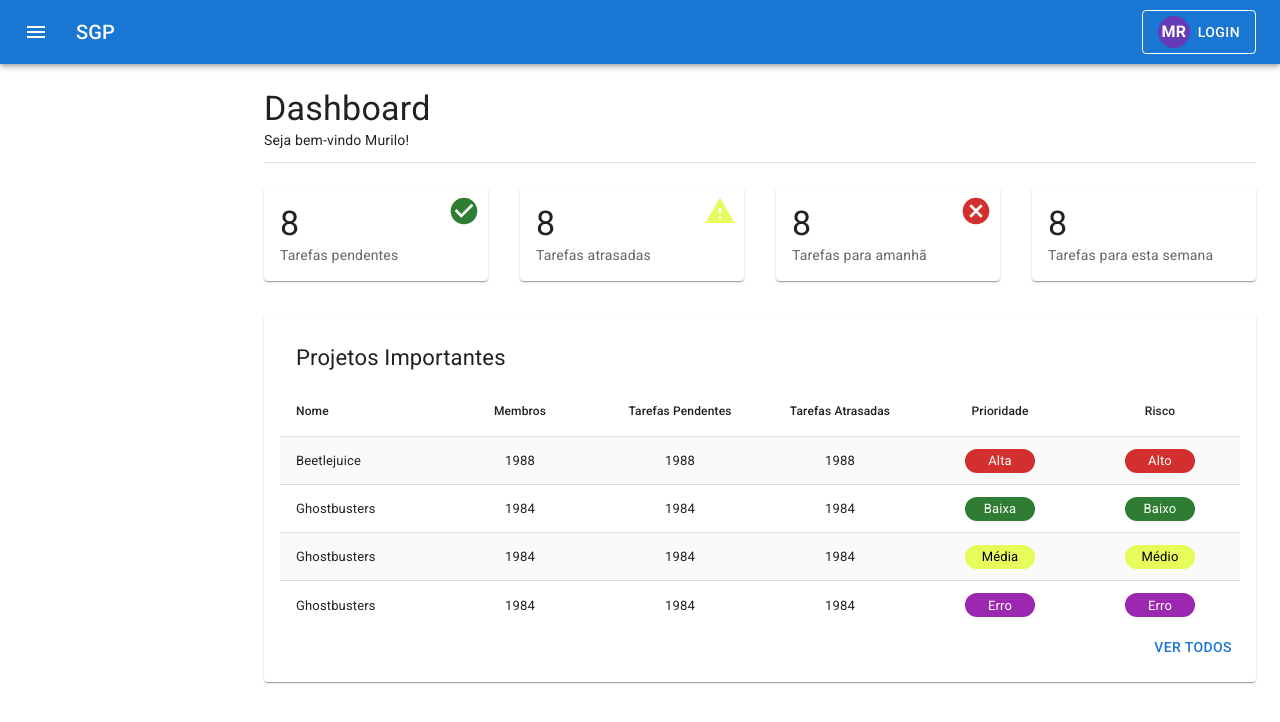
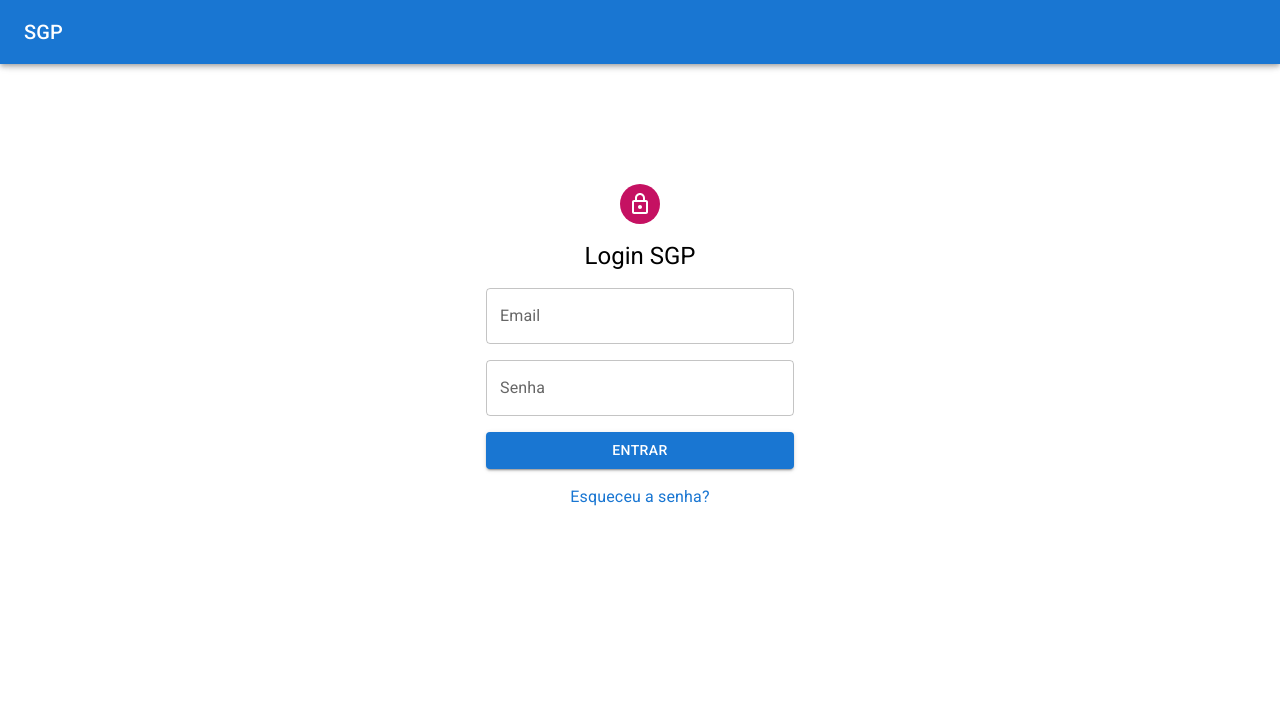
Before and after one commit to murilosr/sgp-frontend, a React (Create React App) app: page / in a window 1280 px wide. Shown: the top 722 px of the page. Built offline with nearby package versions, Linux system fonts and the light colour scheme.

Commit message:
finished dashboard screen components; finished LoginScreen; organized the loggedInTemplate for router

```diff
--- a/src/App.tsx
+++ /dev/null
@@ -1,33 +0,0 @@
-import TitleBar from 'components/TitleBar';
-import SideBar from 'components/SideBar';
-import Box from '@mui/material/Box';
-import CssBaseline from '@mui/material/CssBaseline';
-import Toolbar from '@mui/material/Toolbar';
-import Typography from '@mui/material/Typography';
-import ImportantProjectsTableWidget from 'widgets/dashboard/importantProjectsTable';
-import Divider from '@mui/material/Divider';
-import SummaryCard from 'components/SummaryCard';
-
-function App() {
-
-    return (
-        <Box sx={{ display: 'flex' }}>
-            <CssBaseline />
-            <TitleBar />
-            <SideBar />
-            <Box component="main" sx={{ width: "100%", flexGrow: 1, p: 3 }}>
-                <Toolbar />
-
-                <Typography variant='h4'>Dashboard</Typography>
-                <Typography variant='body2'>Seja bem-vindo Murilo!</Typography>
-                <Divider style={{marginTop: 12, marginBottom: 24}}/>
-
-                <SummaryCard />
-
-                <ImportantProjectsTableWidget />
-            </Box>
-        </Box>
-    );
-}
-
-export default App;
--- a/src/widgets/dashboard/importantProjectsTable.tsx
+++ b/src/components/ImportantProjectsTable/index.tsx
@@ -3,6 +3,9 @@ import DataTable from 'react-data-table-component';
 import Paper from '@mui/material/Paper';
 import Chip from '@mui/material/Chip';
 import Button from '@mui/material/Button';
+import fakeUsers from 'fakedata/users';
+import ProjectMembersAvatarRow from "components/ProjectMembersAvatarRow";
+import data from 'fakedata/importantProjectsTable';
 
 const pillStyle = {
     minWidth: "70px",
@@ -13,12 +16,14 @@ const columns = [
     {
         name: 'Nome',
         selector: (row : any) => row.title,
-        sortable: true,
         grow: 1
     },
     {
         name: 'Membros',
-        selector: (row : any) => row.year,
+        // selector: (row : any) => fakeUsers,
+        cell: (row : any) => {
+            return <ProjectMembersAvatarRow data={fakeUsers} maxDisplay={3} />
+        },
         center: true
     },
     {
@@ -67,34 +72,7 @@ const columns = [
     }
 ];
 
-const data = [
-    {
-        id: 1,
-        title: 'Beetlejuice',
-        year: '1988',
-        priority : "high"
-    },
-    {
-        id: 2,
-        title: 'Ghostbusters',
-        year: '1984',
-        priority : "low"
-    },
-    {
-        id: 3,
-        title: 'Ghostbusters',
-        year: '1984',
-        priority : "medium"
-    },
-    {
-        id: 4,
-        title: 'Ghostbusters',
-        year: '1984',
-        priority : "loww"
-    },
-]
-
-const ImportantProjectsTableWidget = () => {
+const ImportantProjectsTable = () => {
     return (
         <Paper sx={{display:'flex', flexDirection: "column", padding: 2}}>
             <DataTable
@@ -110,4 +88,4 @@ const ImportantProjectsTableWidget = () => {
     )
 }
 
-export default ImportantProjectsTableWidget;
+export default ImportantProjectsTable;
--- /dev/null
+++ b/src/components/ProjectMembersAvatarRow/index.tsx
@@ -0,0 +1,43 @@
+import Box from "@mui/material/Box";
+import IUser from "interfaces/users";
+import Avatar from "@mui/material/Avatar";
+import Tooltip from "@mui/material/Tooltip";
+import Typography from "@mui/material/Typography";
+
+const ProjectMembersAvatarRow = (props: {data : Array<IUser>, maxDisplay? : number}) => {
+    let maxDisplay = 999999;
+
+    if(props.maxDisplay !== undefined){
+        maxDisplay = props.maxDisplay;
+    }
+
+    const plusRemaining = props.data.length - maxDisplay;
+
+    let data = props.data;
+    if(plusRemaining > 0){
+        data = props.data.slice(0, maxDisplay);
+    }
+
+    return (
+        <Box sx={{display: "flex", flexDirection: "row"}}>
+            {
+                data.map(member => {
+                    return (
+                        <Tooltip title={member.name} arrow>
+                            <Avatar src={member.avatarUrl}>TR</Avatar>
+                        </Tooltip>
+                    )
+                })
+            }
+            {
+                plusRemaining > 0?(
+                    <Box sx={{display: "flex", width: "40px", height: "40px", alignItems: "center", justifyContent: "start", paddingLeft: "5px"}}>
+                        <Typography variant="button" color="#1976d2">+{plusRemaining}</Typography>
+                    </Box>
+                ):null
+            }
+        </Box>
+    );
+}
+
+export default ProjectMembersAvatarRow;
--- a/src/components/TitleBar/index.tsx
+++ b/src/components/TitleBar/index.tsx
@@ -6,7 +6,7 @@ import Typography from '@mui/material/Typography';
 import IconButton from '@mui/material/IconButton';
 import MenuIcon from '@mui/icons-material/Menu';
 import { useDispatch } from 'react-redux';
-import {sidebarToggle} from 'store/slices/ui';
+import { sidebarToggle } from 'store/slices/ui';
 import UserButton from './UserButton';
 
 const TitleBar = () => {
@@ -15,7 +15,6 @@ const TitleBar = () => {
 
 
     return (
-        <Box sx={{ flexGrow: 1 }}>
         <AppBar position="fixed" sx={{ zIndex: (theme) => theme.zIndex.drawer + 1 }}>
             <Toolbar>
                 <IconButton
@@ -35,7 +34,6 @@ const TitleBar = () => {
                 <UserButton />
             </Toolbar>
         </AppBar>
-        </Box>
     );
 }
 
--- /dev/null
+++ b/src/fakedata/importantProjectsTable.ts
@@ -0,0 +1,28 @@
+const importantProjectsTableData = [
+    {
+        id: 1,
+        title: 'Beetlejuice',
+        year: '1988',
+        priority : "high"
+    },
+    {
+        id: 2,
+        title: 'Ghostbusters',
+        year: '1984',
+        priority : "low"
+    },
+    {
+        id: 3,
+        title: 'Ghostbusters',
+        year: '1984',
+        priority : "medium"
+    },
+    {
+        id: 4,
+        title: 'Ghostbusters',
+        year: '1984',
+        priority : "loww"
+    },
+]
+
+export default importantProjectsTableData;
--- /dev/null
+++ b/src/fakedata/users.ts
@@ -0,0 +1,41 @@
+import IUser from "interfaces/users";
+
+const fakeUsers : Array<IUser> = [
+    {
+        name : "Murilo Rocha",
+        role : "manager",
+        email : "murilo@test.com",
+        _id : "123456abc",
+        avatarUrl : "https://randomuser.me/api/portraits/med/men/75.jpg"
+    },
+    {
+        name : "Murilo Rocha",
+        role : "manager",
+        email : "murilo@test.com",
+        _id : "123456abc",
+        avatarUrl : "https://randomuser.me/api/portraits/med/men/75.jpg"
+    },
+    {
+        name : "Murilo Rocha",
+        role : "manager",
+        email : "murilo@test.com",
+        _id : "123456abc",
+        avatarUrl : "https://randomuser.me/api/portraits/med/men/75.jpg"
+    },
+    {
+        name : "Murilo Rocha",
+        role : "manager",
+        email : "murilo@test.com",
+        _id : "123456abc",
+        avatarUrl : "https://randomuser.me/api/portraits/med/men/75.jpg"
+    },
+    {
+        name : "Murilo Rocha",
+        role : "manager",
+        email : "murilo@test.com",
+        _id : "123456abc",
+        avatarUrl : "https://randomuser.me/api/portraits/med/men/75.jpg"
+    },
+]
+
+export default fakeUsers;
--- a/src/index.css
+++ b/src/index.css
@@ -11,3 +11,7 @@ code {
   font-family: source-code-pro, Menlo, Monaco, Consolas, 'Courier New',
     monospace;
 }
+
+a {
+  text-decoration: none;
+}
--- a/src/index.tsx
+++ b/src/index.tsx
@@ -1,18 +1,24 @@
 import React from 'react';
 import ReactDOM from 'react-dom';
 import './index.css';
-import App from './App';
 import reportWebVitals from './reportWebVitals';
-import {Provider} from 'react-redux';
+import { Provider } from 'react-redux';
 import store from 'store';
 
+import LoggedInTemplate from 'screens/loggedInTemplate';
+import DashboardScreen from 'screens/dashboard';
+import LoginScreen from 'screens/login';
+
 ReactDOM.render(
-  <React.StrictMode>
-    <Provider store={store}>
-      <App />
-    </Provider>
-  </React.StrictMode>,
-  document.getElementById('root')
+    <React.StrictMode>
+        <Provider store={store}>
+            {/* <LoggedInTemplate>
+                <DashboardScreen />
+            </LoggedInTemplate> */}
+            <LoginScreen />
+        </Provider>
+    </React.StrictMode>,
+    document.getElementById('root')
 );
 
 // If you want to start measuring performance in your app, pass a function
--- /dev/null
+++ b/src/interfaces/users.ts
@@ -0,0 +1,8 @@
+interface IUser {
+    name : string;
+    role : string;
+    email : string;
+    _id : string;
+    avatarUrl : string;
+}
+export default IUser;
--- /dev/null
+++ b/src/screens/dashboard.tsx
@@ -0,0 +1,24 @@
+import React from "react";
+import Toolbar from '@mui/material/Toolbar';
+import Typography from '@mui/material/Typography';
+import ImportantProjectsTable from 'components/ImportantProjectsTable';
+import Divider from '@mui/material/Divider';
+import SummaryCard from 'components/SummaryCard';
+
+const DashboardScreen = () => {
+    return (
+        <React.Fragment>
+            <Toolbar />
+
+            <Typography variant='h4'>Dashboard</Typography>
+            <Typography variant='body2'>Seja bem-vindo Murilo!</Typography>
+            <Divider style={{marginTop: 12, marginBottom: 24}}/>
+
+            <SummaryCard />
+
+            <ImportantProjectsTable />
+        </React.Fragment>
+    )
+}
+
+export default DashboardScreen;
--- /dev/null
+++ b/src/screens/loggedInTemplate.tsx
@@ -0,0 +1,21 @@
+import TitleBar from 'components/TitleBar';
+import SideBar from 'components/SideBar';
+import Box from '@mui/material/Box';
+import CssBaseline from '@mui/material/CssBaseline';
+import React from 'react';
+
+function LoggedInTemplate(props : {children : React.ReactNode}) {
+
+    return (
+        <Box sx={{ display: 'flex' }}>
+            <CssBaseline />
+            <TitleBar />
+            <SideBar />
+            <Box component="main" sx={{ width: "100%", flexGrow: 1, p: 3 }}>
+                {props.children}
+            </Box>
+        </Box>
+    );
+}
+
+export default LoggedInTemplate;
--- /dev/null
+++ b/src/screens/login.tsx
@@ -0,0 +1,49 @@
+import Box from '@mui/material/Box';
+import AppBar from '@mui/material/AppBar';
+import Toolbar from '@mui/material/Toolbar';
+import Typography from '@mui/material/Typography';
+import Grid from '@mui/material/Grid';
+import TextField from '@mui/material/TextField';
+import Button from '@mui/material/Button';
+import Avatar from '@mui/material/Avatar';
+import LockOutlinedIcon from '@mui/icons-material/LockOutlined';
+
+const LoginTitleBar = () => {
+    return (
+        <AppBar position="fixed" sx={{ zIndex: (theme) => theme.zIndex.drawer + 1 }}>
+            <Toolbar>
+                <Typography variant="h6" component="div" sx={{ flexGrow: 1 }}>
+                    SGP
+                </Typography>
+            </Toolbar>
+        </AppBar>
+    )
+}
+
+const LoginScreen = () => {
+
+    return (
+        <Box sx={{ display: 'flex' }}>
+            <LoginTitleBar />
+            <Box component="main" sx={{ width: "100%", flexGrow: 1, p: 3 }}>
+                <Toolbar />
+                <Grid container justifyContent={"center"} sx={{marginTop: {"xs": 0, "md": 12}}}>
+                    <Grid item xs={12} sm={6} md={4} lg={3}>
+                        <Box display={"flex"} justifyContent={"center"} alignItems={"center"} flexDirection={"column"}>
+                            <Avatar sx={{backgroundColor:"#C51162", marginBottom: 2}}>
+                                <LockOutlinedIcon />
+                            </Avatar>
+                            <Typography variant="h5" sx={{marginBottom: 2}}>Login SGP</Typography>
+                            <TextField id="email" type="email" label="Email" variant="outlined" fullWidth sx={{marginBottom: 2}}/>
+                            <TextField id="password" type="password" label="Senha" variant="outlined" fullWidth sx={{marginBottom: 2}}/>
+                            <Button variant="contained" fullWidth sx={{marginBottom: 2}}>Entrar</Button>
+                            <a href="#"><Typography variant="body1" color="#1976D2">Esqueceu a senha?</Typography></a>
+                        </Box>
+                    </Grid>
+                </Grid>
+            </Box>
+        </Box>
+    );
+}
+
+export default LoginScreen;
```
Also changed, not shown: 1 other file (tests, documents, lock files or other folders). Lines whose indentation alone changed are shown as unchanged.
